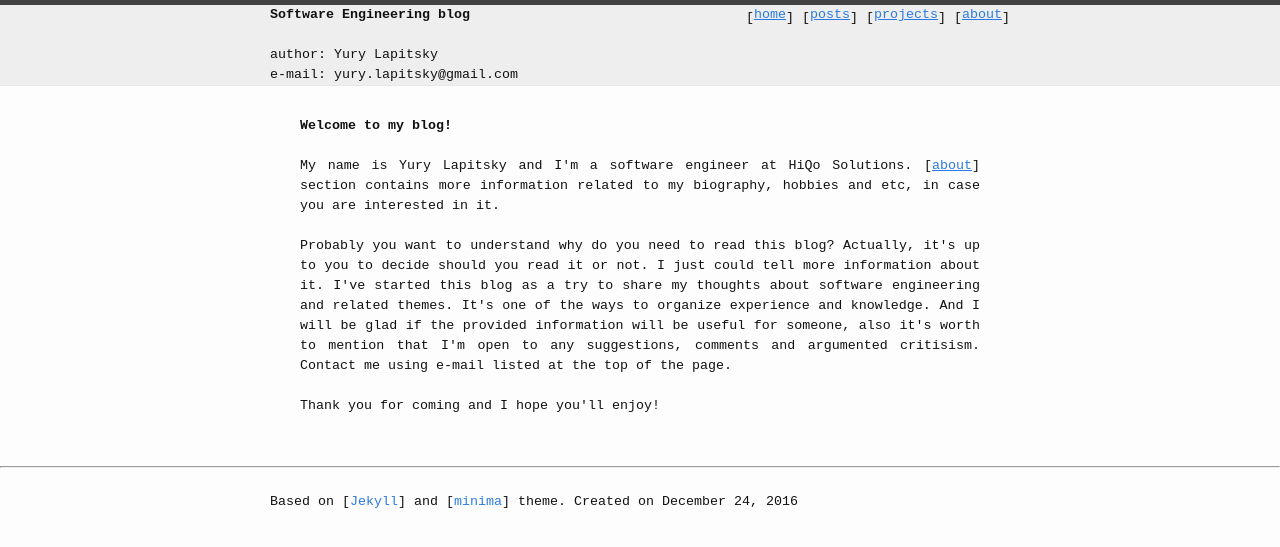
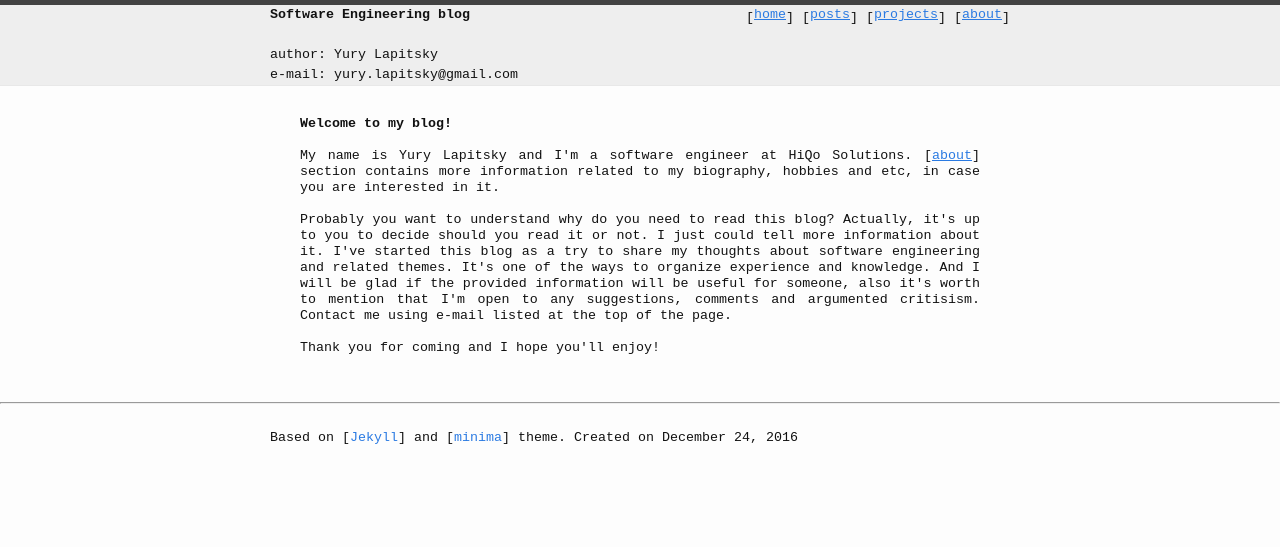
Before and after one commit to skyylex/skyylex.github.io, a Jekyll site: the page built from index.md, in a window 1280 px wide. Shown: the top 547 px of the page. Built offline with Jekyll 4.4.1, drawn with Linux system fonts in a browser that asks for light colours.

Commit message:
line-height was updated

```diff
--- a/_includes/header.html
+++ b/_includes/header.html
@@ -3,6 +3,13 @@
   background-color : rgb(238,238,238);
   font-family: monospace;
   font-size: 13.3333px;
+}
+
+.context_text {
+  text-align: justify;
+  font-family: monospace;
+  font-size: 13.3333px;
+    line-height: 120%;
 }
 
 .nav_anchor {
--- a/_layouts/default.html
+++ b/_layouts/default.html
@@ -7,13 +7,6 @@
 
     {% include header.html %}
 
-    <style>
-      .context_text {
-        text-align: justify;
-        font-family: monospace;
-        font-size: 13.3333px;
-      }
-    </style>
     <main class="page-content" aria-label="Content">
       <div class="wrapper context_text" >
         {{ content }}
--- a/_layouts/page.html
+++ b/_layouts/page.html
@@ -7,6 +7,7 @@ layout: default
 	    text-align: justify;
 	    font-family: monospace;
 	    font-size: 13.3333px;
+        line-height: 120%;
 	  }
 	</style>
   <header class="post-header">
```
Also changed, not shown: 10 other files.
